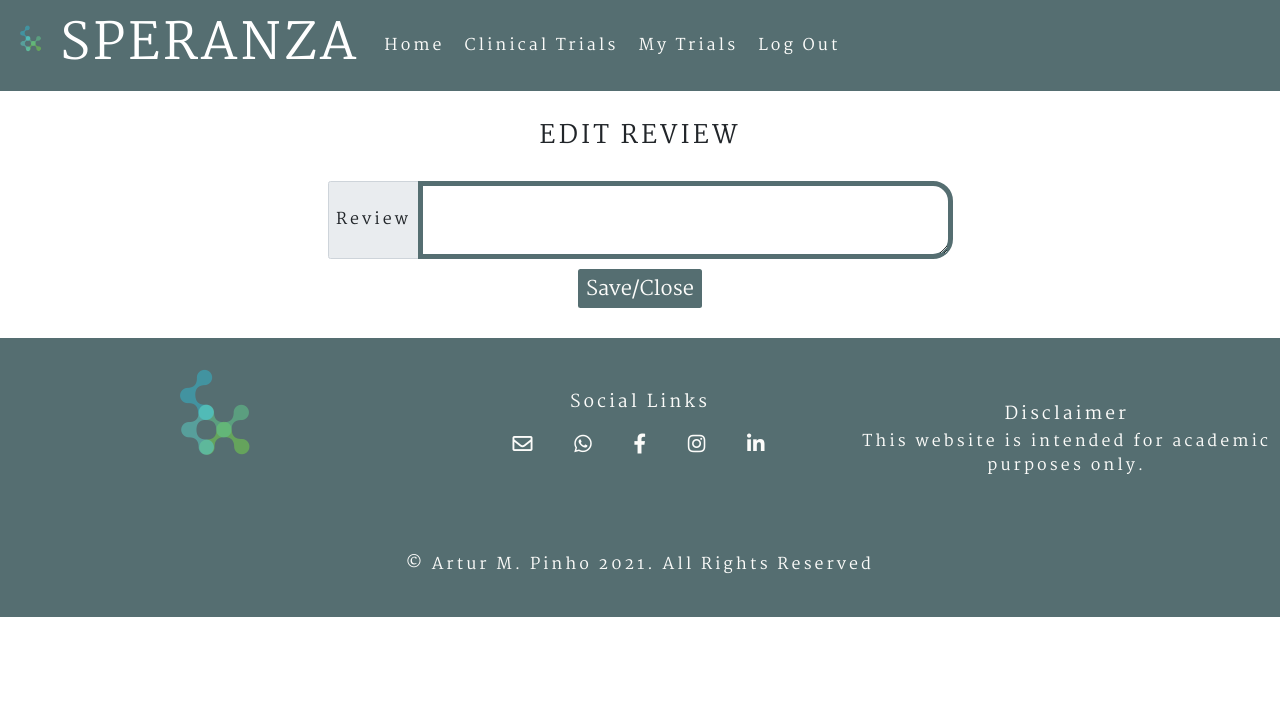
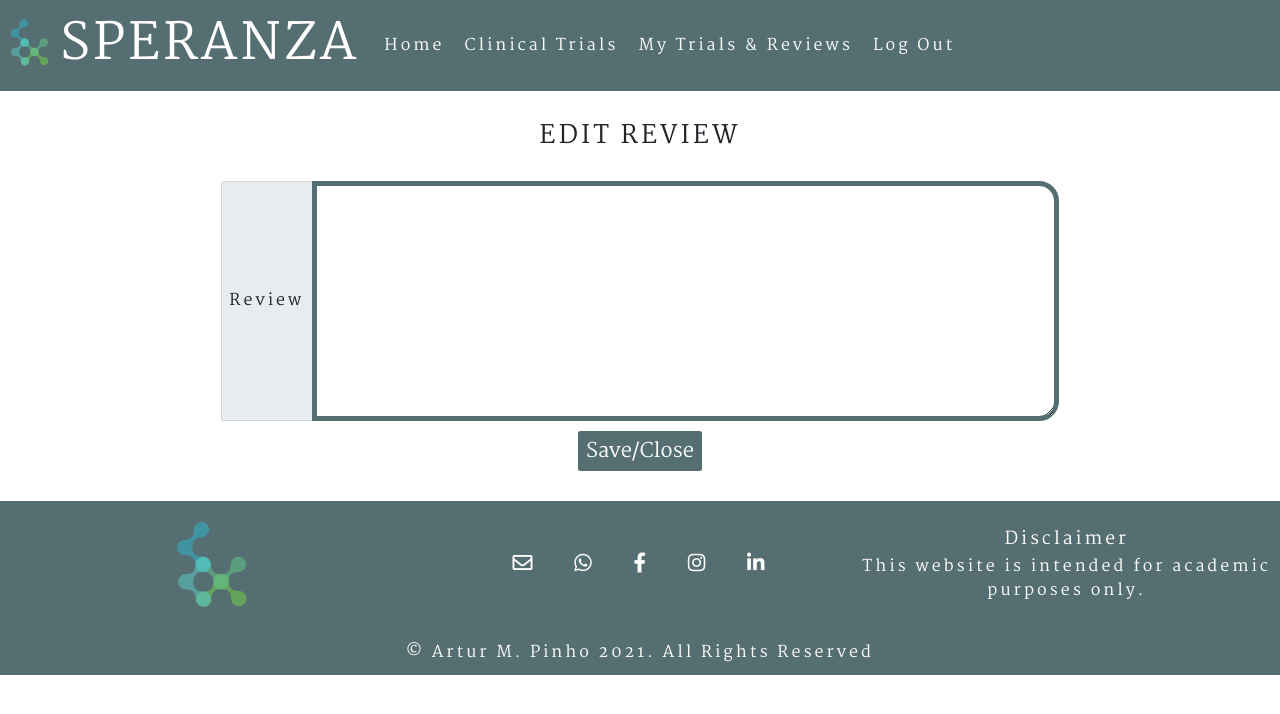
Before and after one commit to arturmpinho/Speranza, a Flask app: template templates/pages/edit_reviews.html in a window 1280 px wide. Shown: the top 714 px of the page. Run offline with Flask 2, Linux system fonts and the light colour scheme; the template is opened without the code that fills it, so the values that code supplies are empty; the visitor is signed in with stand-in values (Sample User, id 1); some libraries are stand-ins or nearby versions; some web fonts are replaced.

Commit message:
Resize logo footer, update lay out textarea, remove outline input/textarea + update counter

```diff
--- a/app.py
+++ b/app.py
@@ -144,8 +144,6 @@ def clinical_trials():
             q='immunotherapy&cancer', per_page=100).result()
 
         count = trials['total_count']
-        if count > 100:
-            count = 100
 
         my_trials = mongo.db.trials.find({'user_id': session.get('user')})
         added_trials = []
--- a/static/css/style.css
+++ b/static/css/style.css
@@ -21,6 +21,14 @@ h1, h2{
     margin: 3rem;
     text-transform: uppercase;
 }
+
+input:focus, textarea:focus, select:focus,
+.form-control:focus{
+    outline: none;
+    border-color: #556E71;
+    box-shadow: none;
+}
+
 
 /* Navigation Bar */
 .navbar{
@@ -146,11 +154,6 @@ input::-webkit-input-placeholder {
     border-radius: 2rem;
     border-color: #556E71;
     border-width: 0.5rem;
-    text-indent: 1rem;
-}
-
-#user_comment:focus {
-    outline: none;
 }
 
 .user_reviews {
@@ -164,6 +167,11 @@ input::-webkit-input-placeholder {
 
 .blockquote {
     font-size: 1.6rem;
+}
+
+#textarea-comment {
+    min-height: 30vh;
+    overflow-y: scroll;
 }
 
 /* Trial detail modal */
@@ -203,7 +211,7 @@ input::-webkit-input-placeholder {
 
 /* My Trials */
 
-#clinical-trials-link {
+.interal-link {
     text-decoration: underline;
 }
 
--- a/templates/components/footer.html
+++ b/templates/components/footer.html
@@ -1,16 +1,11 @@
 <div class="container-fluid" id="footer">
     <div class="row">
-        <div class="col-12 col-lg-4 align-self-center text-center">
+        <div class="col-12 col-lg-4 mt-4 align-self-center text-center">
             <a href="{{ url_for('home') }}">
                 <img src="../../static/images/speranza_logo.png" alt="Speranza Logo">
             </a>
         </div>
-        <div class="col-12 col-lg-4 mb-4 align-self-center text-center">
-            <div class="row">
-                <div class="col">
-                    <h3>Social Links</h3>
-                </div>
-            </div>
+        <div class="col-12 col-lg-4 mb-4 mt-4 align-self-center text-center">
             <div class="row">
                 <div class="col">
                     <a href="mailto:info@speranza.com" target="_blank">
@@ -42,7 +37,7 @@
         </div>
     </div>
     <div class="row mt-4">
-        <div class="col-12 d-flex justify-content-center text-center mb-5">
+        <div class="col-12 d-flex justify-content-center text-center">
             <p>© Artur M. Pinho 2021. All Rights Reserved</p>
         </div>
     </div>
--- a/templates/components/navbar.html
+++ b/templates/components/navbar.html
@@ -12,7 +12,7 @@
         <a class="nav-link" href="{{ url_for('home') }}">Home</a>
         <a class="nav-link" href="{{ url_for('clinical_trials') }}">Clinical Trials</a>
         {% if session.user %}
-          <a class="nav-link" href="{{ url_for('my_trials', user_id=session['user']) }}">My Trials</a>
+          <a class="nav-link" href="{{ url_for('my_trials', user_id=session['user']) }}">My Trials & Reviews</a>
           <a class="nav-link" href="{{ url_for('logout') }}">Log Out</a>
         {% else %}
           <a class="nav-link" href="{{ url_for('register') }}">Register</a>
--- a/templates/pages/comments.html
+++ b/templates/pages/comments.html
@@ -56,7 +56,11 @@
                         {% else %}
                             <input name="trial_id" value="{{ trial['items'][0].id }}" hidden>
                         {% endif %}
-                        <textarea name="user_comment" class="user_comment" cols="100" rows="10"></textarea>
+                        <!-- <textarea name="user_comment" class="user_comment" cols="100" rows="10"></textarea> -->
+                        <div class="input-group mb-3">
+                            <span class="input-group-text">Review</span>
+                            <textarea class="user_comment" name="user_comment" cols="100" rows="10"></textarea>
+                        </div>
                     </div>
                     <div class="comments-action">
                         <button class="btn" type="submit"><i class="fas fa-paper-plane"></i> Post</button>
--- a/templates/pages/edit_reviews.html
+++ b/templates/pages/edit_reviews.html
@@ -5,13 +5,13 @@
 
     <div class="container-fluid">
         <div class="row justify-content-center">
-            <div class="col-lg-6 justify-content-center">
+            <div class="col-lg-8 justify-content-center">
                 <form class="form-inline mb-5" method="POST" action="{{ url_for('edit_reviews', comment_id=comment._id) }}">
                     <div class="input-group mb-3">
                         <span class="input-group-text">Review</span>
                         <input type="text" name="user_id" value="{{ comment.user_id }}" hidden>
                         <input type="text" name="trial_api_id" value="{{ comment.trial_id }}" hidden>
-                        <textarea class="form-control user_comment user_reviews" aria-label="With textarea" name="user_comments">{{ comment.user_comments }}</textarea>
+                        <textarea id="textarea-comment" class="form-control user_comment user_reviews" aria-label="With textarea" name="user_comments">{{ comment.user_comments }}</textarea>
                     </div>
                     <div class="input-group justify-content-center">
                         <button class="btn" type="submit">Save/Close</button>
--- a/templates/pages/login.html
+++ b/templates/pages/login.html
@@ -34,7 +34,7 @@
     </div>
     <div class="row">
         <div class="col">
-            <p class="text-center mb-5"><a href="{{ url_for('register') }}">No username?</a></p>
+            <p class="text-center mb-5"><a href="{{ url_for('register') }}" class="interal-link">No username?</a></p>
         </div>
     </div>
 {% endblock %}
--- a/templates/pages/mytrials.html
+++ b/templates/pages/mytrials.html
@@ -78,7 +78,7 @@
         {% else %}
             <div class="text-center">
                 <h3>Looks like you don't have any trials added to your favorites</h3>
-                <p>Go to our <a href="{{ url_for('clinical_trials')}}"><span id="clinical-trials-link">Clinical Trials </span></a>page and find the trial for you!</p>
+                <p>Go to our <a href="{{ url_for('clinical_trials')}}"><span class="interal-link">Clinical Trials </span></a>page and find the trial for you!</p>
                 <p><i class="fas fa-heart-broken fa-10x icons"></i></p>
             </div>
         {% endif %}
--- a/templates/pages/register.html
+++ b/templates/pages/register.html
@@ -56,7 +56,7 @@
     </div>
     <div class="row">
         <div class="col">
-            <p class="text-center"><a href="{{ url_for('login') }}">Already Registered?</a></p>
+            <p class="text-center"><a href="{{ url_for('login') }}" class="interal-link">Already Registered?</a></p>
         </div>
     </div>
 {% endblock %}
```
Also changed, not shown: README.md (deleted), static/images/speranza_logo.png.
